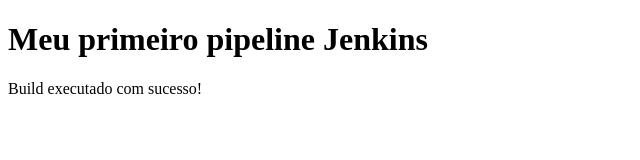
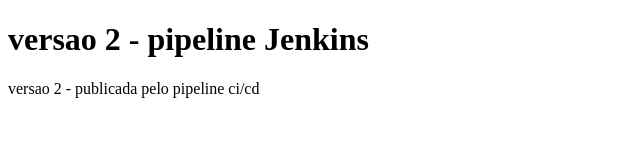
Before and after one commit to MrS4m/jenkins-lab, a plain HTML site: page index.html in a window 1280 px wide. Shown: the whole page, without its empty margins (0-640 px from the left). Drawn offline with Linux system fonts and the light colour scheme.

Commit message:
Atualiza aplicação para a versão 2

```diff
--- a/index.html
+++ b/index.html
@@ -5,7 +5,7 @@
     <title>Jenkins Lab</title>
 </head>
 <body>
-    <h1>Meu primeiro pipeline Jenkins</h1>
-    <p>Build executado com sucesso!</p>
+    <h1>versao 2 - pipeline Jenkins</h1>
+    <p>versao 2 - publicada pelo pipeline ci/cd</p>
 </body>
 </html>
```
